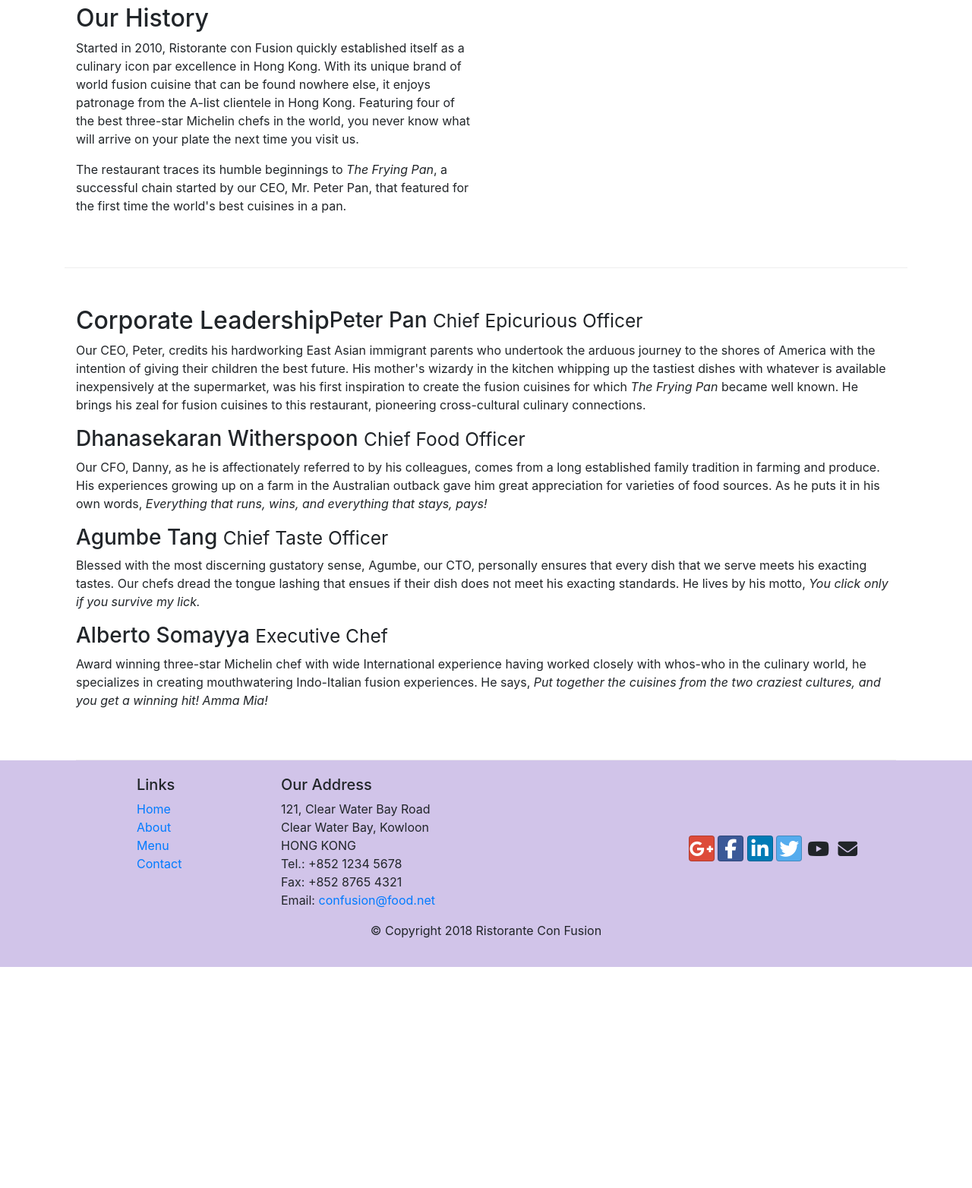
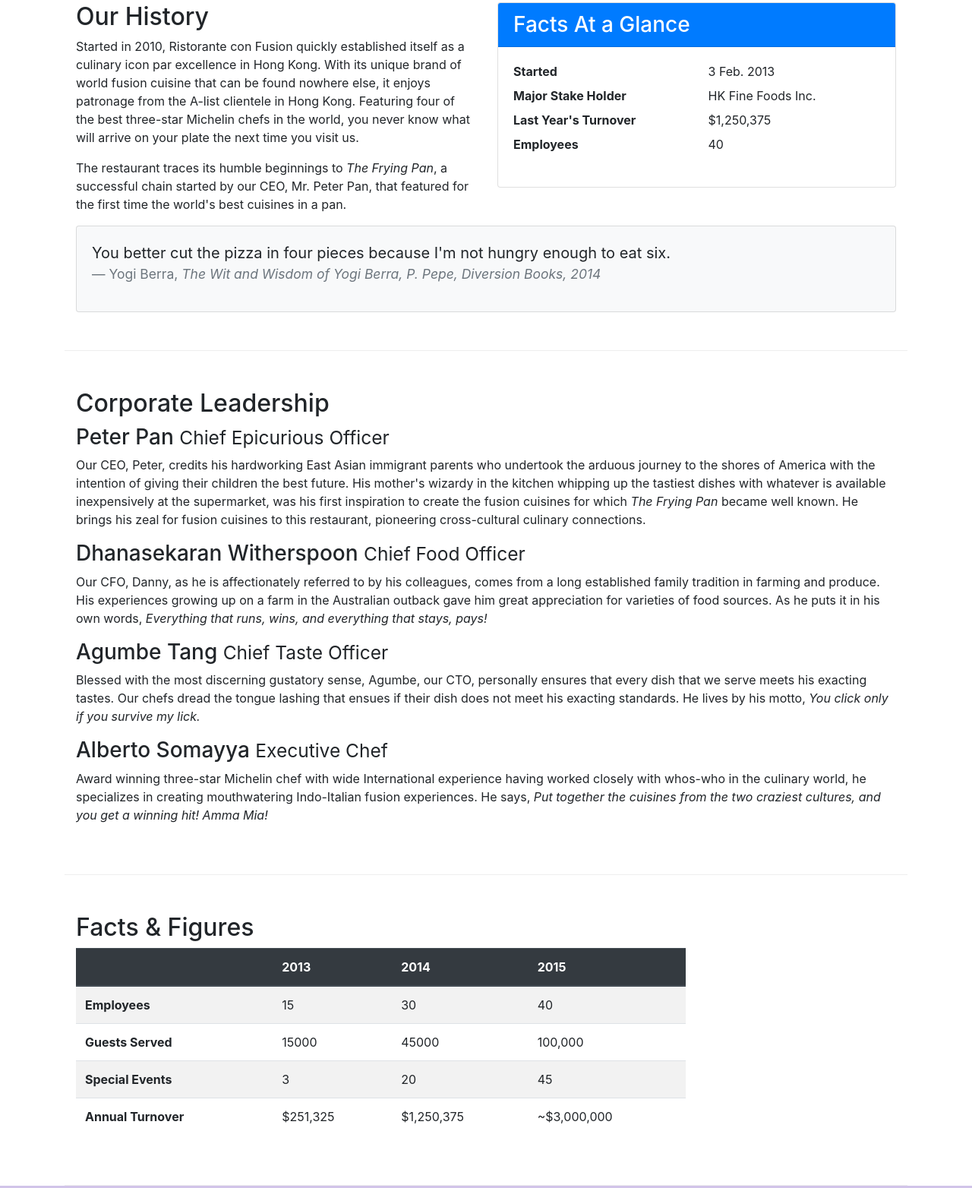
Before and after one commit to linda219go/Ms-Lin-Sweet-web, a plain HTML site: page aboutus.html in a window 1280 px wide. Shown: the part 487-2051 px from the top of the page at 76% size. Before the commit the page ends 1760 px from the top, so only its background shows below. Drawn offline with nearby package versions, Linux system fonts and the light colour scheme.

Commit message:
add table and cards

```diff
--- a/aboutus.html
+++ b/aboutus.html
@@ -59,20 +59,48 @@
                <hr>
             </div>
 
-            <div class="row row-content align-items-center">
-            <div class="col-12 col-sm-6 ">
+            <div class="row row-content">
+            <div class="col-sm-6 ">
                 <h2>Our History</h2>
                 <p>Started in 2010, Ristorante con Fusion quickly established itself as a culinary icon par excellence in Hong Kong. With its unique brand of world fusion cuisine that can be found nowhere else, it enjoys patronage from the A-list clientele in Hong Kong.  Featuring four of the best three-star Michelin chefs in the world, you never know what will arrive on your plate the next time you visit us.</p>
                 <p>The restaurant traces its humble beginnings to <em>The Frying Pan</em>, a successful chain started by our CEO, Mr. Peter Pan, that featured for the first time the world's best cuisines in a pan.</p>
             </div>
-            <div class="col-12 col-sm">
+            <div class="col-12 col-sm-6">
+                <div class="card">
+                    <h3 class="card-header bg-primary text-white">Facts At a Glance</h3>
+                    <div class="card-body">
+                        <dl class="row">
+                            <dt class="col-6">Started</dt>
+                            <dd class="col-6">3 Feb. 2013</dd>
+                            <dt class="col-6">Major Stake Holder</dt>
+                            <dd class="col-6">HK Fine Foods Inc.</dd>
+                            <dt class="col-6">Last Year's Turnover</dt>
+                            <dd class="col-6">$1,250,375</dd>
+                            <dt class="col-6">Employees</dt>
+                            <dd class="col-6">40</dd>
+                        </dl>
+                    </div>
+                </div>
+            </div>
+
+            <div class="col-12">
+                <div class="card card-body bg-light">
+                    <blockquote class="blockquote">
+                        <p class="mb-0">You better cut the pizza in four pieces because
+                            I'm not hungry enough to eat six.</p>
+                        <footer class="blockquote-footer">Yogi Berra,
+                            <cite title="Source Title">The Wit and Wisdom of Yogi Berra,
+                            P. Pepe, Diversion Books, 2014</cite>
+                        </footer>
+                    </blockquote>
+                </div>
             </div>
         </div>
 
 
 
-        <div class="container">
-            <div class="row row-content align-items-center">
+        <div class="row row-content">
+            <div class="col-12">
                 <h2>Corporate Leadership</h2>
                 <h3>Peter Pan <small>Chief Epicurious Officer</small></h3>
                 <p class="d-none d-sm-block">Our CEO, Peter, credits his hardworking East Asian immigrant parents who undertook the arduous journey to the shores of America with the intention of giving their children the best future. His mother's wizardy in the kitchen whipping up the tastiest dishes with whatever is available inexpensively at the supermarket, was his first inspiration to create the fusion cuisines for which <em>The Frying Pan</em> became well known. He brings his zeal for fusion cuisines to this restaurant, pioneering cross-cultural culinary connections.</p>
@@ -84,7 +112,50 @@
                 <p class="d-none d-sm-block">Award winning three-star Michelin chef with wide International experience having worked closely with whos-who in the culinary world, he specializes in creating mouthwatering Indo-Italian fusion experiences. He says, <em>Put together the cuisines from the two craziest cultures, and you get a winning hit! Amma Mia!</em></p>
             </div>
        </div>
-
+       <div class="row row-content">
+           <div class="col-12 col-sm-9">
+               <h2>Facts &amp; Figures</h2>
+               <div class="table-responsive">
+                <table class="table table-striped">
+                    <thead class="thead-dark">
+                        <tr>
+                            <th>&nbsp;</th>
+                            <th>2013</th>
+                            <th>2014</th>
+                            <th>2015</th>
+                        </tr>
+                    </thead>
+                    <tbody>
+                        <tr>
+                            <th>Employees</th>
+                            <td>15</td>
+                            <td>30</td>
+                            <td>40</td>
+                        </tr>
+                        <tr>
+                            <th>Guests Served</th>
+                            <td>15000</td>
+                            <td>45000</td>
+                            <td>100,000</td>
+                        </tr>
+                        <tr>
+                            <th>Special Events</th>
+                            <td>3</td>
+                            <td>20</td>
+                            <td>45</td>
+                        </tr>
+                        <tr>
+                            <th>Annual Turnover</th>
+                            <td>$251,325</td>
+                            <td>$1,250,375</td>
+                            <td>~$3,000,000</td>
+                        </tr>
+                    </tbody>
+                </table>
+            </div>
+           </div>
+           <div class="col-12 col-sm-3"></div>
+       </div>
     </div>
 
     <footer class="footer">
```
